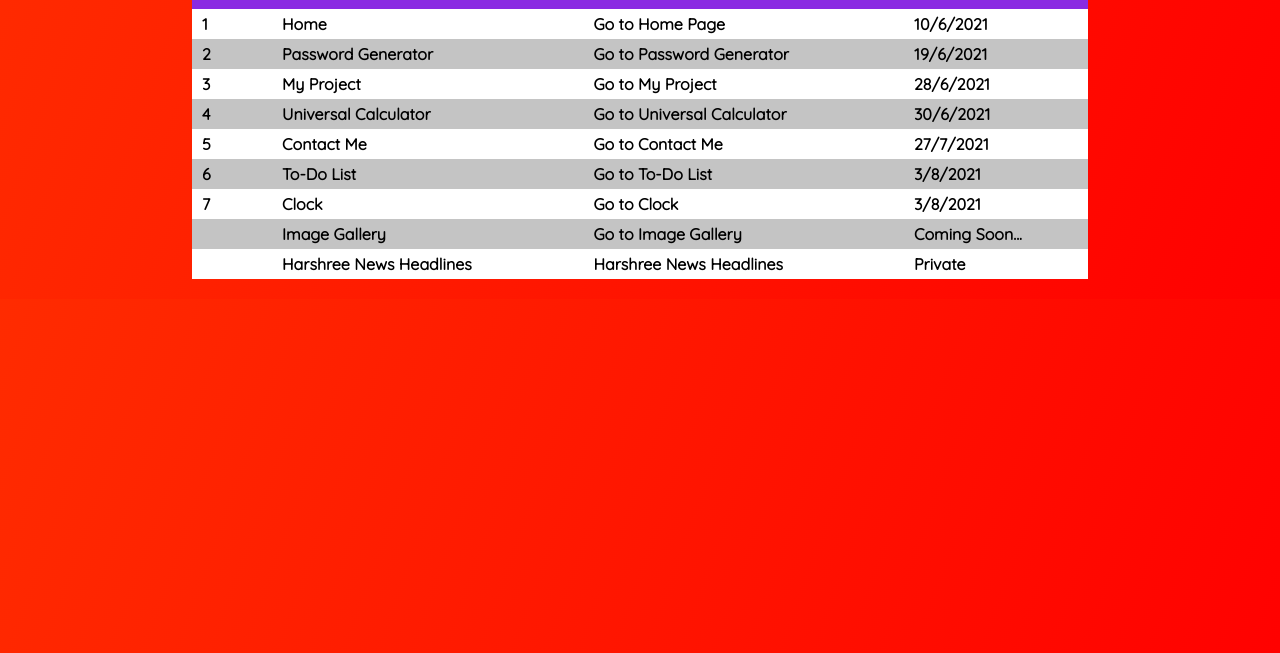
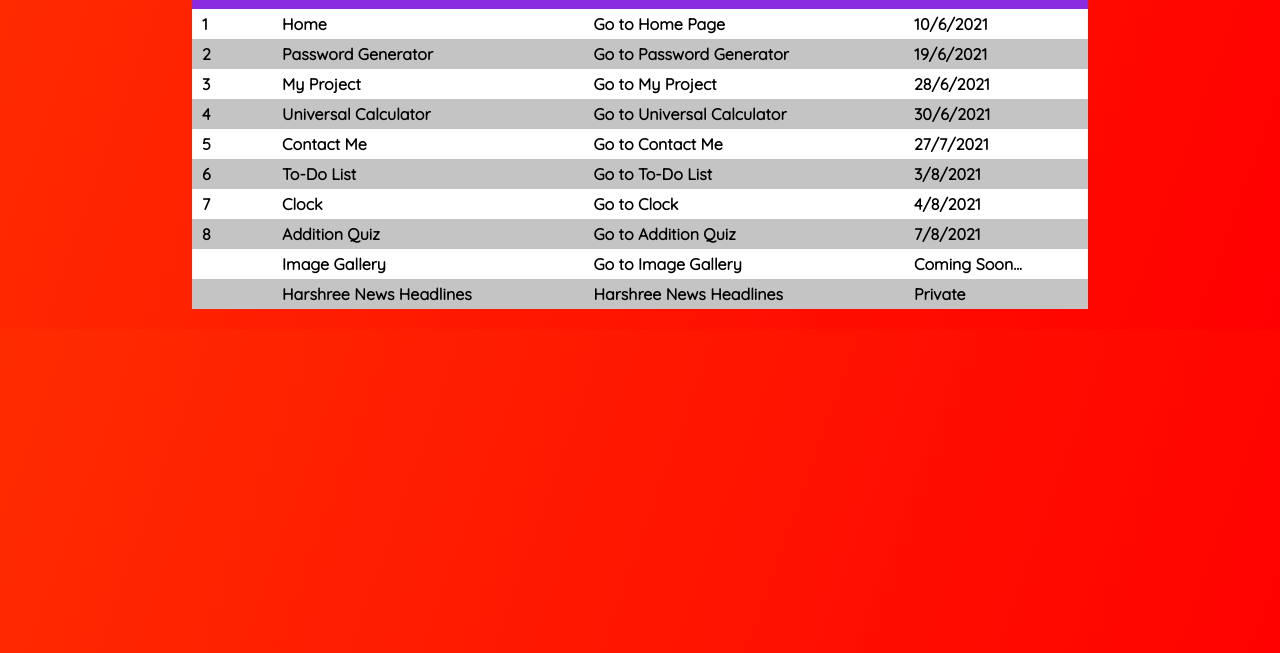
Before and after one commit to harsh-jagtap/My-Project, a plain HTML site: page index.html in a window 1280 px wide. Shown: the part 147-800 px from the top of the page. Drawn offline with Linux system fonts and the light colour scheme.

Commit message:
added addition quiz row

```diff
--- a/index.html
+++ b/index.html
@@ -93,7 +93,13 @@
                     <td>7</td>
                     <td>Clock</td>
                     <td><a href="https://harsh-jagtap.github.io/Clock/" target="_blank">Go to Clock</a></td>
-                    <td>3/8/2021</td>
+                    <td>4/8/2021</td>
+                </tr>
+                <tr>
+                    <td>8</td>
+                    <td>Addition Quiz</td>
+                    <td><a href="https://harsh-jagtap.github.io/Clock/" target="_blank">Go to Addition Quiz</a></td>
+                    <td>7/8/2021</td>
                 </tr>
                 <tr>
                     <td></td>
```
